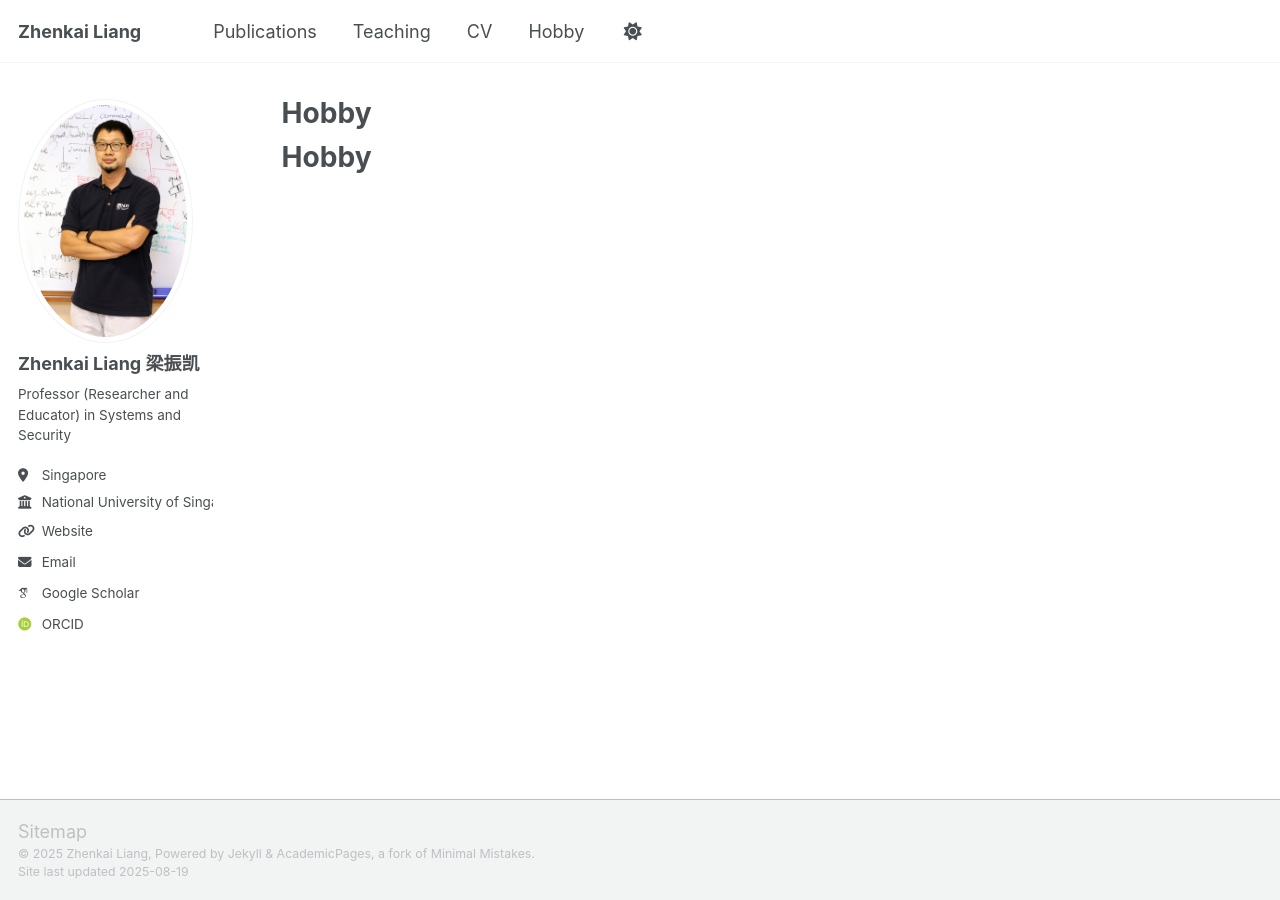
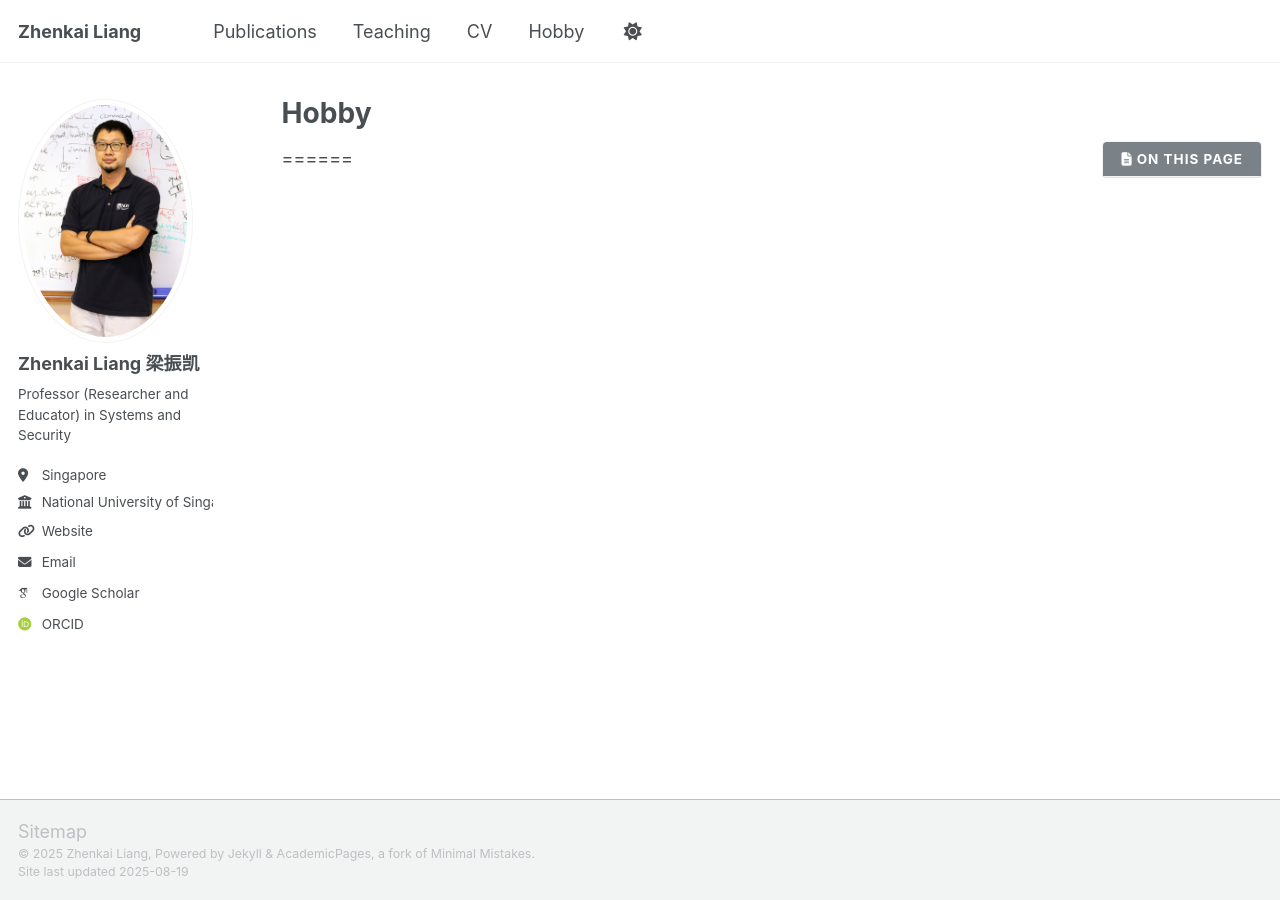
Before and after one commit to zhenkai-liang/zhenkai-liang.github.io, a Jekyll site: the page built from _pages/hobby.md, in a window 1280 px wide. Built offline with Jekyll 4.4.1, drawn with Linux system fonts in a browser that asks for light colours; some web fonts are replaced; a script that is not in the unit is left out.

Commit message:
Update hobby.md

```diff
--- a/_pages/hobby.md
+++ b/_pages/hobby.md
@@ -7,7 +7,6 @@ redirect_from:
   - /useless
 ---
 
-{% include base_path %}
+{% include toc %}
 
-Hobby
 ======
```
